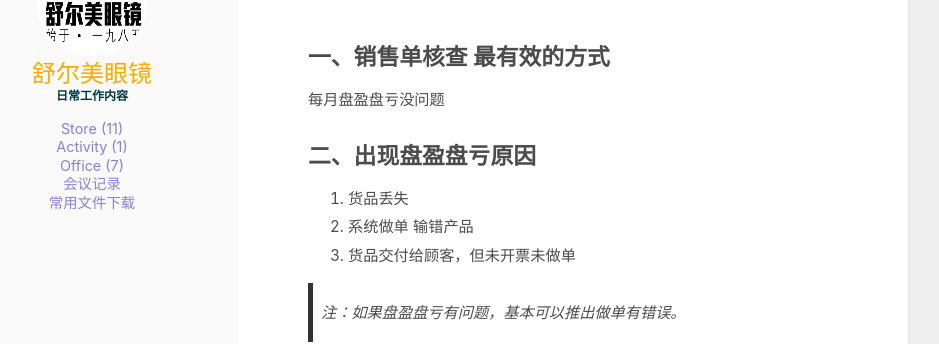
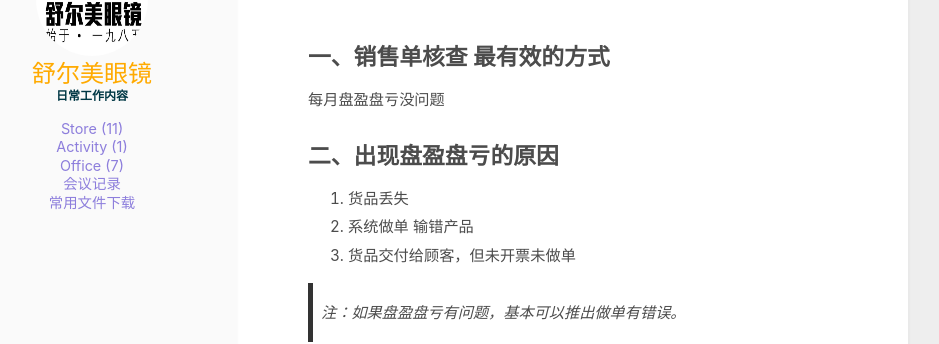
Before and after one commit to cuihuanhuan/cuihuanhuan.github.io, a Jekyll site: the page built from _posts/2022-09-19-【办公室】销售单核查.md, in a window 1280 px wide. Shown: the part 236-580 px from the top of the page, without its empty margins (212-1151 px from the left). Built offline with Jekyll 4.4.1, drawn with Linux system fonts in a browser that asks for light colours.

Commit message:
Update 2022-09-19-【办公室】销售单核查.md

```diff
--- a/_posts/2022-09-19-【办公室】销售单核查.md
+++ b/_posts/2022-09-19-【办公室】销售单核查.md
@@ -11,7 +11,7 @@ category: Office
 每月盘盈盘亏没问题
 
 
-## 二、出现盘盈盘亏原因
+## 二、出现盘盈盘亏的原因
 1. 货品丢失
 2. 系统做单 输错产品
 3. 货品交付给顾客，但未开票未做单
```
